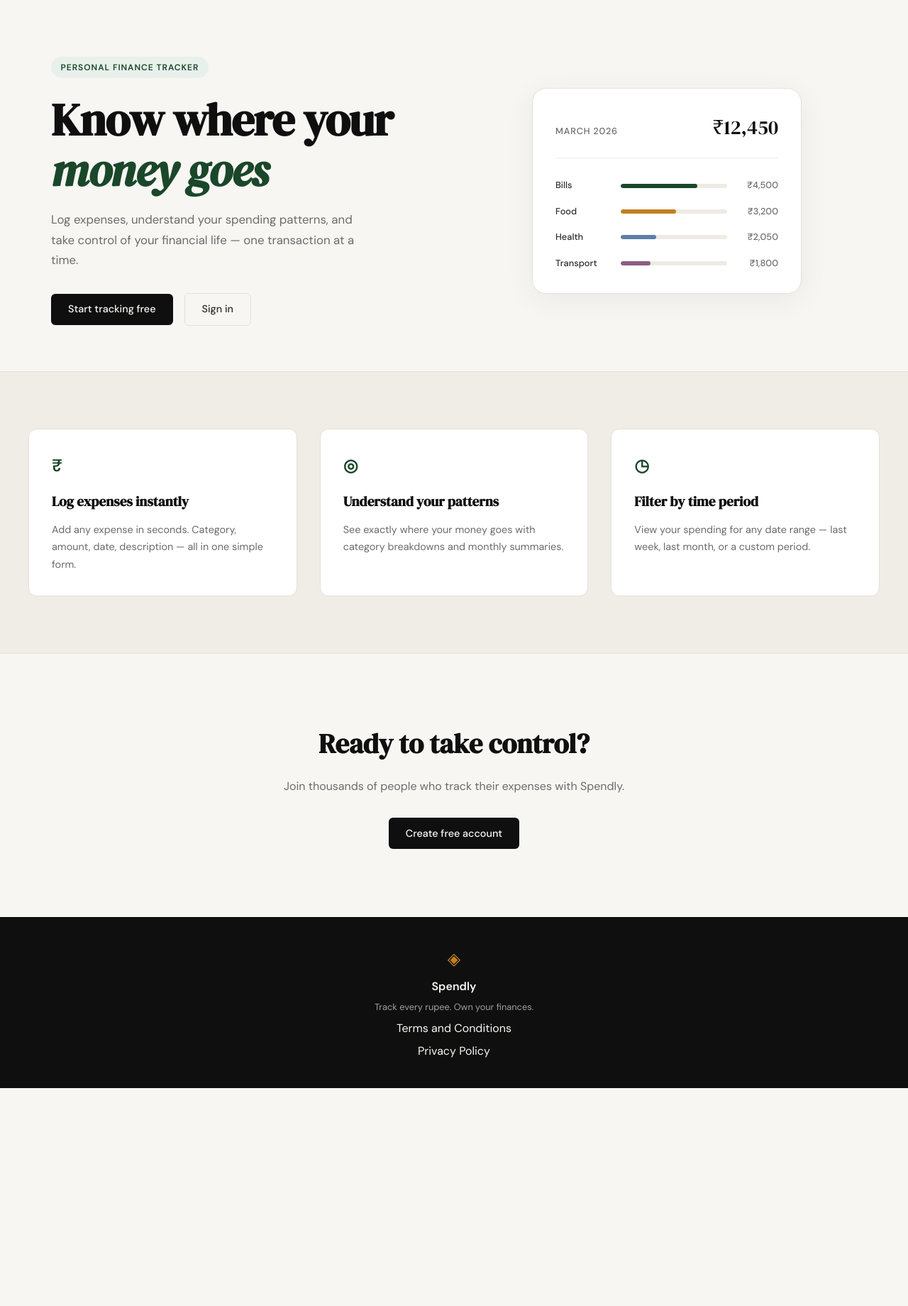
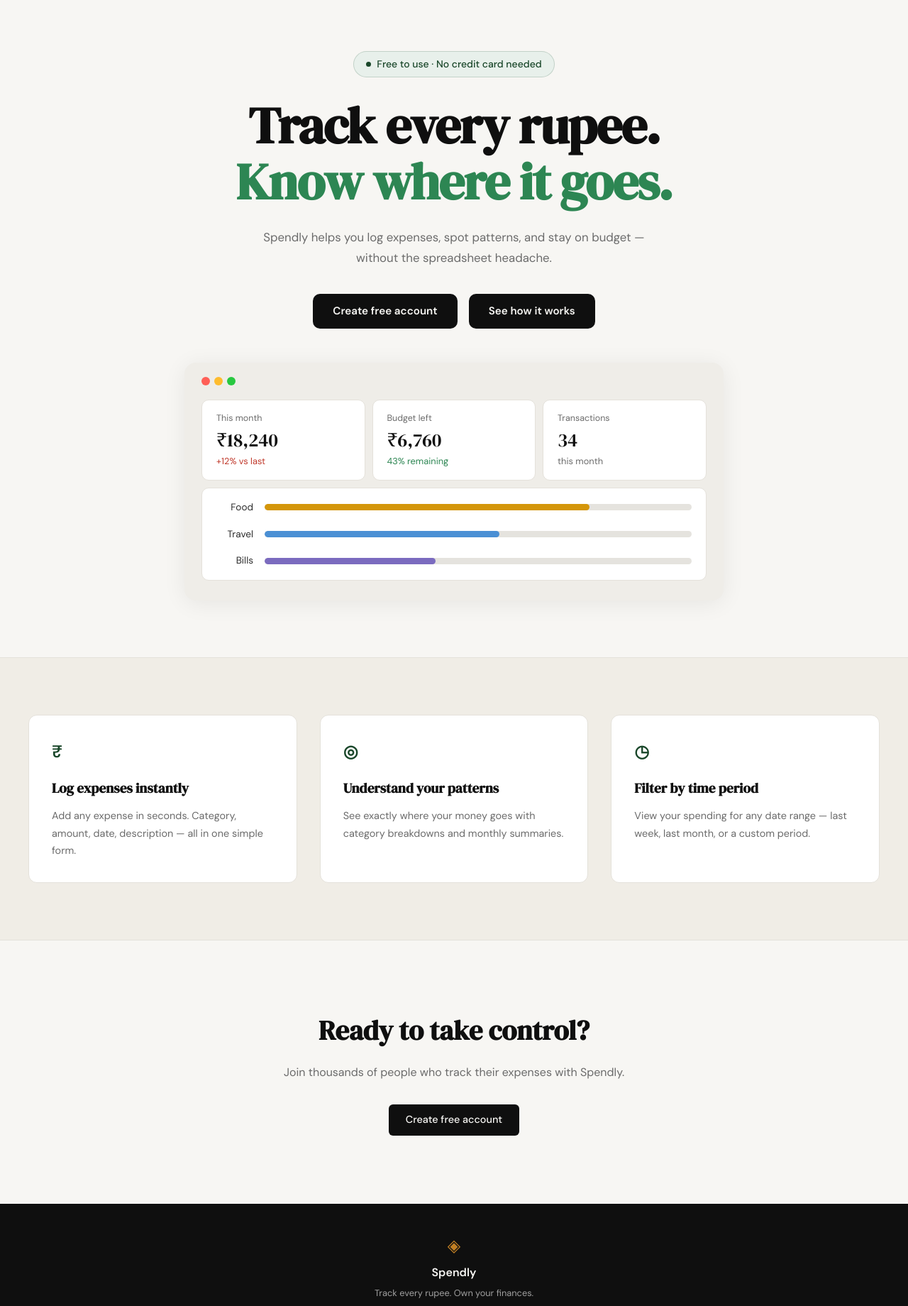
Before and after one commit to sayami00/spendly, a Flask app: page / in a window 1280 px wide. Shown: the part 61-1901 px from the top of the page at 71% size. Before the commit the page ends 1594 px from the top, so only its background shows below. Run offline with Flask 3, Linux system fonts and the light colour scheme.

Commit message:
landing: redesign hero section to match mockup”

```diff
--- /dev/null
+++ b/static/css/landing.css
@@ -0,0 +1,192 @@
+/* ------------------------------------------------------------------ */
+/* Landing page — hero overrides                                        */
+/* ------------------------------------------------------------------ */
+
+/* Override the grid layout from style.css with centered single-column */
+.hero {
+    padding: 4.5rem 2rem 5rem;
+    display: flex;
+    flex-direction: column;
+    align-items: center;
+    text-align: center;
+    max-width: 860px;
+    gap: 3rem;
+}
+
+.hero-text {
+    display: flex;
+    flex-direction: column;
+    align-items: center;
+}
+
+/* Badge */
+.hero-badge {
+    display: inline-flex;
+    align-items: center;
+    gap: 0.5rem;
+    background: var(--accent-light);
+    color: var(--accent);
+    font-size: 0.875rem;
+    font-weight: 500;
+    letter-spacing: 0;
+    text-transform: none;
+    padding: 0.4rem 1.1rem;
+    border-radius: 999px;
+    border: 1px solid rgba(26, 71, 42, 0.18);
+    margin-bottom: 1.75rem;
+}
+
+.hero-badge-dot {
+    width: 7px;
+    height: 7px;
+    border-radius: 50%;
+    background: var(--accent);
+    flex-shrink: 0;
+}
+
+/* Title */
+.hero-title {
+    font-size: clamp(2.8rem, 6vw, 4.5rem);
+    line-height: 1.1;
+    margin-bottom: 1.5rem;
+}
+
+.hero-title-accent {
+    display: block;
+    color: #2d8653;
+    font-style: normal;
+}
+
+/* Subtitle */
+.hero-subtitle {
+    font-size: 1.05rem;
+    line-height: 1.75;
+    max-width: 540px;
+    margin-bottom: 2.25rem;
+}
+
+/* Buttons — both solid black */
+.hero-actions {
+    justify-content: center;
+}
+
+.hero-actions .btn-primary {
+    padding: 0.75rem 1.75rem;
+    border-radius: 10px;
+    font-size: 0.95rem;
+    font-weight: 600;
+}
+
+/* ------------------------------------------------------------------ */
+/* Dashboard mock card                                                  */
+/* ------------------------------------------------------------------ */
+
+.hero-dashboard {
+    width: 100%;
+    max-width: 760px;
+    background: #efede8;
+    border-radius: 16px;
+    padding: 1.25rem 1.5rem 1.75rem;
+    box-shadow: 0 4px 32px rgba(0, 0, 0, 0.07);
+}
+
+/* Traffic-light dots */
+.dash-titlebar {
+    display: flex;
+    gap: 6px;
+    margin-bottom: 1.25rem;
+}
+
+.dash-dot {
+    width: 12px;
+    height: 12px;
+    border-radius: 50%;
+}
+.dash-dot.red    { background: #ff5f57; }
+.dash-dot.yellow { background: #febc2e; }
+.dash-dot.green  { background: #28c840; }
+
+/* Stat cards row */
+.dash-stats {
+    display: grid;
+    grid-template-columns: repeat(3, 1fr);
+    gap: 0.6rem;
+    margin-bottom: 0.6rem;
+}
+
+.dash-stat {
+    background: var(--paper-card);
+    border: 1px solid var(--border);
+    border-radius: 10px;
+    padding: 1rem 1.25rem;
+    text-align: left;
+}
+
+.dash-stat-label {
+    font-size: 0.78rem;
+    color: var(--ink-muted);
+    margin-bottom: 0.4rem;
+}
+
+.dash-stat-value {
+    font-family: var(--font-display);
+    font-size: 1.65rem;
+    color: var(--ink);
+    line-height: 1.1;
+    margin-bottom: 0.3rem;
+}
+
+.dash-stat-note {
+    font-size: 0.8rem;
+    color: var(--ink-muted);
+}
+.dash-stat-note.danger  { color: #c0392b; }
+.dash-stat-note.success { color: #2d8653; }
+
+/* Bar chart panel */
+.dash-chart {
+    background: var(--paper-card);
+    border: 1px solid var(--border);
+    border-radius: 10px;
+    padding: 1rem 1.25rem;
+    display: flex;
+    flex-direction: column;
+    gap: 1rem;
+}
+
+.dash-row {
+    display: grid;
+    grid-template-columns: 52px 1fr;
+    align-items: center;
+    gap: 1rem;
+}
+
+.dash-cat {
+    font-size: 0.85rem;
+    color: var(--ink-soft);
+    text-align: right;
+}
+
+.dash-track {
+    height: 9px;
+    background: #e5e3de;
+    border-radius: 999px;
+    overflow: hidden;
+}
+
+.dash-fill {
+    height: 100%;
+    border-radius: 999px;
+}
+.dash-fill.food   { background: #d4960a; }
+.dash-fill.travel { background: #4a8fd4; }
+.dash-fill.bills  { background: #7b6bbf; }
+
+/* ------------------------------------------------------------------ */
+/* Responsive                                                           */
+/* ------------------------------------------------------------------ */
+
+@media (max-width: 600px) {
+    .dash-stats { grid-template-columns: 1fr; }
+    .hero-dashboard { padding: 1rem; }
+}
--- a/templates/landing.html
+++ b/templates/landing.html
@@ -2,66 +2,73 @@
 
 {% block title %}Spendly — Track Every Rupee{% endblock %}
 
+{% block head %}
+<link rel="stylesheet" href="{{ url_for('static', filename='css/landing.css') }}">
+{% endblock %}
+
 {% block content %}
 
 <section class="hero">
-    <div class="hero-inner">
-        <div class="hero-badge">Personal Finance Tracker</div>
+    <div class="hero-text">
+        <div class="hero-badge">
+            <span class="hero-badge-dot"></span>
+            Free to use · No credit card needed
+        </div>
         <h1 class="hero-title">
-            Know where your<br>
-            <em>money goes</em>
+            Track every rupee.<br>
+            <span class="hero-title-accent">Know where it goes.</span>
         </h1>
         <p class="hero-subtitle">
-            Log expenses, understand your spending patterns,
-            and take control of your financial life —
-            one transaction at a time.
+            Spendly helps you log expenses, spot patterns, and stay
+            on budget — without the spreadsheet headache.
         </p>
         <div class="hero-actions">
-            <a href="{{ url_for('register') }}" class="btn-primary">Start tracking free</a>
-            <a href="{{ url_for('login') }}" class="btn-ghost">Sign in</a>
+            <a href="{{ url_for('register') }}" class="btn-primary">Create free account</a>
+            <a href="#features" class="btn-primary">See how it works</a>
         </div>
     </div>
-    <div class="hero-visual">
-        <div class="mock-card">
-            <div class="mock-card-header">
-                <span class="mock-label">March 2026</span>
-                <span class="mock-total">₹12,450</span>
+
+    <div class="hero-dashboard">
+        <div class="dash-titlebar">
+            <span class="dash-dot red"></span>
+            <span class="dash-dot yellow"></span>
+            <span class="dash-dot green"></span>
         </div>
-            <div class="mock-bars">
-                <div class="mock-bar-row">
-                    <span class="mock-cat">Bills</span>
-                    <div class="mock-bar-track">
-                        <div class="mock-bar" style="width: 72%"></div>
+        <div class="dash-stats">
+            <div class="dash-stat">
+                <p class="dash-stat-label">This month</p>
+                <p class="dash-stat-value">₹18,240</p>
+                <p class="dash-stat-note danger">+12% vs last</p>
             </div>
-                    <span class="mock-amt">₹4,500</span>
+            <div class="dash-stat">
+                <p class="dash-stat-label">Budget left</p>
+                <p class="dash-stat-value">₹6,760</p>
+                <p class="dash-stat-note success">43% remaining</p>
             </div>
-                <div class="mock-bar-row">
-                    <span class="mock-cat">Food</span>
-                    <div class="mock-bar-track">
-                        <div class="mock-bar mock-bar-2" style="width: 52%"></div>
+            <div class="dash-stat">
+                <p class="dash-stat-label">Transactions</p>
+                <p class="dash-stat-value">34</p>
+                <p class="dash-stat-note">this month</p>
             </div>
-                    <span class="mock-amt">₹3,200</span>
         </div>
-                <div class="mock-bar-row">
-                    <span class="mock-cat">Health</span>
-                    <div class="mock-bar-track">
-                        <div class="mock-bar mock-bar-3" style="width: 33%"></div>
+        <div class="dash-chart">
+            <div class="dash-row">
+                <span class="dash-cat">Food</span>
+                <div class="dash-track"><div class="dash-fill food" style="width: 76%"></div></div>
             </div>
-                    <span class="mock-amt">₹2,050</span>
+            <div class="dash-row">
+                <span class="dash-cat">Travel</span>
+                <div class="dash-track"><div class="dash-fill travel" style="width: 55%"></div></div>
             </div>
-                <div class="mock-bar-row">
-                    <span class="mock-cat">Transport</span>
-                    <div class="mock-bar-track">
-                        <div class="mock-bar mock-bar-4" style="width: 28%"></div>
-                    </div>
-                    <span class="mock-amt">₹1,800</span>
-                </div>
+            <div class="dash-row">
+                <span class="dash-cat">Bills</span>
+                <div class="dash-track"><div class="dash-fill bills" style="width: 40%"></div></div>
             </div>
         </div>
     </div>
 </section>
 
-<section class="features">
+<section class="features" id="features">
     <div class="features-inner">
         <div class="feature-card">
             <div class="feature-icon">₹</div>
```
Also changed, not shown: Screenshot 2026-03-25 at 12.36.20 AM.png (added). Lines whose indentation alone changed are shown as unchanged.
